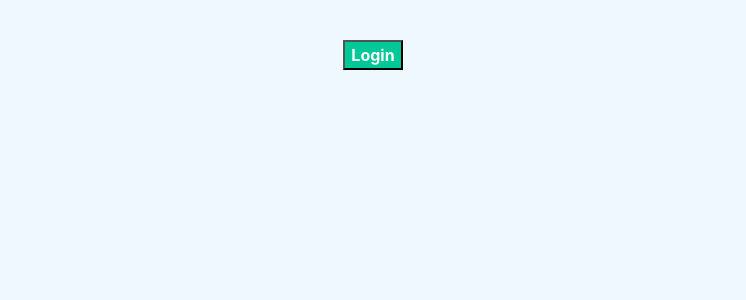
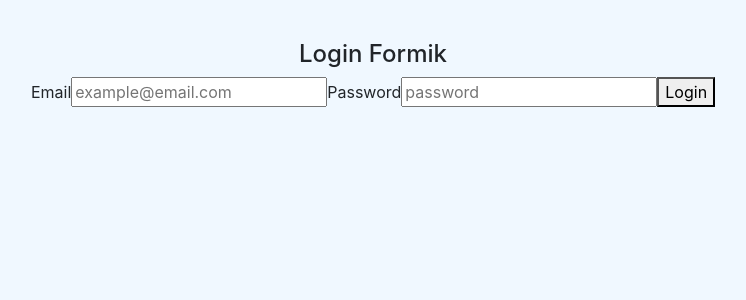
Before and after one commit to marckes04/proyectoOB_1, a React (Create React App) app: page / in a window 1280 px wide. Shown: the top 300 px of the page, without its empty margins (267-1013 px from the left). Built offline with nearby package versions, Linux system fonts and the light colour scheme.

Commit message:
first commit

```diff
--- a/package.json
+++ b/package.json
@@ -10,11 +10,13 @@
     "boostrap": "^2.0.0",
     "bootstrap": "^5.2.0",
     "bootstrap-icons": "^1.9.1",
+    "formik": "^2.2.9",
     "node-sass": "^7.0.1",
     "react": "^18.2.0",
     "react-dom": "^18.2.0",
     "react-scripts": "5.0.1",
-    "web-vitals": "^2.1.4"
+    "web-vitals": "^2.1.4",
+    "yup": "^0.32.11"
   },
   "scripts": {
     "start": "react-scripts start",
--- a/src/App.js
+++ b/src/App.js
@@ -10,6 +10,7 @@
 import GreetingStyled from './components/pure/greetingStyled';
 import Father from './components/container/father';
 import OptionalRender from './components/pure/OptionalRender';
+import LoginFormik from './components/pure/forms/loginFormik';
 
 
 
@@ -37,7 +38,11 @@
 
       {/*<TaskListComponent></TaskListComponent>*/}
 
-      <OptionalRender></OptionalRender>
+      {/*<OptionalRender></OptionalRender>*/}
+
+      {/*Ejemplos de uso de Formik y YUP*/}
+
+      <LoginFormik></LoginFormik>
 
     </div>
   );
--- /dev/null
+++ b/src/components/pure/forms/loginFormik.jsx
@@ -0,0 +1,87 @@
+import React from 'react';
+//import { useHistory } from 'react-router-dom';
+import { Formik, Field, Form, ErrorMessage } from 'formik';
+import * as Yup from 'yup';
+
+
+const loginSchema = Yup.object().shape(
+    {
+        email: Yup.string()
+                .email('Invalid email format')
+                .required('Email is required'),
+        password: Yup.string()
+                .required('Password is required')
+    }
+);
+
+
+const Loginformik = () => {
+
+    const initialCredentials = {
+        email: '',
+        password: ''
+    }
+
+   // const history = useHistory();
+
+    return (
+        <div>
+            <h4>Login Formik</h4>
+            <Formik
+                // *** Initial values that the form will take
+                initialValues = { initialCredentials }
+                // *** Yup Validation Schema ***
+                validationSchema = {loginSchema}
+                // ** onSubmit Event
+                onSubmit={async (values) => {
+                    await new Promise((r) => setTimeout(r, 1000));
+                    alert(JSON.stringify(values, null, 2));
+                    // We save the data in the localstorage
+                    await localStorage.setItem('credentials', values);
+                   // history.push('/profile');
+                }}
+            >
+                {/* We obtain props from Formik */}
+
+                {({ values,
+                    touched,
+                    errors,
+                    isSubmitting,
+                    handleChange,
+                    handleBlur }) => (
+                        <Form>
+                            <label htmlFor="email">Email</label>
+                            <Field id="email" type="email" name="email" placeholder="example@email.com" />
+
+                            {/* Email Errors */}
+                            {
+                                errors.email && touched.email &&
+                                (
+                                    <ErrorMessage name="email" component='div'></ErrorMessage>
+                                )
+                            }
+
+                            <label htmlFor="password">Password</label>
+                            <Field
+                                id="password"
+                                name="password"
+                                placeholder="password"
+                                type='password'
+                            />
+                            {/* Password Errors */}
+                            {
+                                errors.password && touched.password &&
+                                (
+                                    <ErrorMessage name="password" component='div'></ErrorMessage>
+                                )
+                            }
+                            <button type="submit">Login</button>
+                            {isSubmitting ? (<p>Login your credentials...</p>): null}
+                        </Form>
+                )}
+            </Formik>
+        </div>
+    );
+}
+
+export default Loginformik;
--- a/src/components/pure/forms/taskForm.jsx
+++ b/src/components/pure/forms/taskForm.jsx
@@ -3,7 +3,7 @@
 import {LEVELS} from '../../../models/levels.enum'
 import { Task } from '../../../models/task.class';
 
-const  TaskForm = ({add}) => {
+const  TaskForm = ({add,length}) => {
 
   const nameRef = useRef('');
   const descriptionRef = useRef('');
@@ -20,34 +20,53 @@
       add(NewTask);
   }
 
+
+  const normalStyle = {
+    color:'blue',
+    fontWeight: 'bold'
+  }
+
+  const urgentStyle = {
+    color:'yellow',
+    fontWeight: 'bold'
+  }
+
+  const blockingStyle = {
+    color:'tomato',
+    fontWeight: 'bold'
+  }
+
   return (
   <form onSubmit={addTask} className='d-flex justify-content-center align-items-center mb-4'>
     <div className='form-outline flex-fill'>
       <input ref={nameRef} id = 'inputName' type='text' className='form-control form-control-lg' required autoFocus placeholder='Task Name'/>
       <input ref={descriptionRef} id = 'inputDescription' type='text' className='form-control form-control-lg' required placeholder='Task Description'/>
-      <label htmlFor='selectLevel' className='sr-only'>Priority</label>
-      <select ref={LevelRef} defaultValue={LEVELS.NORMAL} id='selectLevel'>
-        <option value={LEVELS.NORMAL}>
+      <select style={normalStyle} className='form-control form-control-lg' ref={LevelRef} defaultValue={LEVELS.NORMAL} id='selectLevel'>
+        <option  value={LEVELS.NORMAL}>
           Normal
         </option>
 
-        <option value={LEVELS.URGENT}>
+        <option style={urgentStyle} value={LEVELS.URGENT}>
           Urgent
         </option>
 
-        <option value={LEVELS.BLOCKING}>
+        <option style={blockingStyle} value={LEVELS.BLOCKING}>
           Blocking
         </option>
 
       </select>
+      <button type='submit' className='btn btn-success btn-lg ms-2'>
+      {length > 0 ? 'Add New Task' : 'Create your First Task'}
+      </button>
     </div>
-    <button type='submit' className='btn btn-success btn-lg ms-2'>Add</button>
+
   </form>
   )
 }
 
 TaskForm.prototype = {
-  add: PropTypes.func.isRequired
+  add: PropTypes.func.isRequired,
+  length: PropTypes.number.isRequired
 
 }
 
--- a/src/components/pure/task.jsx
+++ b/src/components/pure/task.jsx
@@ -1,11 +1,14 @@
+
 import React, { useEffect } from 'react'
 import PropTypes from 'prop-types'
+//Models
 import { Task } from '../../models/task.class';
+import { LEVELS } from '../../models/levels.enum';
 
 // Importamos la hoja de estilo de task .scss
 
 import '../../styles/task.scss'
-import { LEVELS } from '../../models/levels.enum';
+
 
 const TaskComponent = ({ task, complete, remove }) => {
 
@@ -57,8 +60,20 @@
         }
     }
 
+    const taskCompleted = {
+        color: 'gray',
+        fontWeight: 'bold',
+        textDecoration: 'line-through'
+    }
+
+    const taskPending = {
+        fontWeight: 'bold',
+        color: 'tomato'
+    }
+
+
     return (
-        <tr className='fw-normal'>
+        <tr className='fw-normal' style={task.completed ? taskCompleted : taskPending}>
             <th>
                 <span className='ms-2'>{task.name}</span>
             </th>
--- a/src/styles/task.scss
+++ b/src/styles/task.scss
@@ -1,3 +1,16 @@
+.task{
+
+}
 .task-action{
     cursor: pointer;
 }
+
+.task-completed{
+    color: gray;
+    text-decoration: line-through;
+}
+
+.task-pending{
+    font-weight: bold;
+    color: tomato;
+}
```
Also changed, not shown: src/components/container/task_list.jsx (+59 -27 lines), 1 other file (tests, documents, lock files or other folders).
